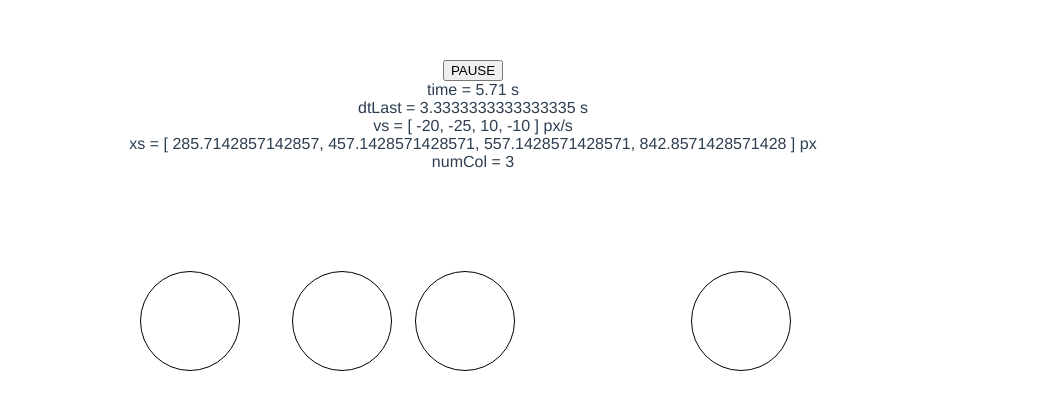
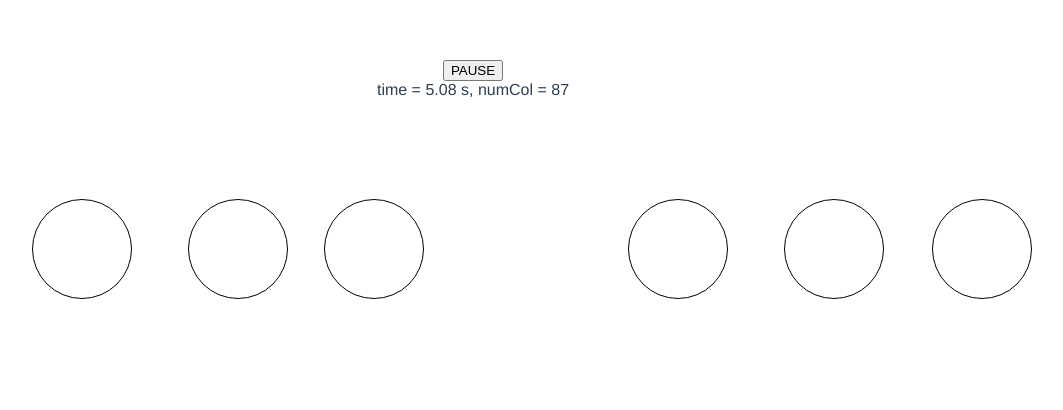
Before and after one commit to pknipp/collisions, a Vue app: page / in a window 1280 px wide. Shown: the top 410 px of the page, without its empty margins (167-1230 px from the left). Built offline with nearby package versions, Linux system fonts and the light colour scheme.

Commit message:
Get 1-d collisions to work w/DRY code.

```diff
--- a/src/App.vue
+++ b/src/App.vue
@@ -3,35 +3,13 @@
     <!-- <img alt="Vue logo" src="./assets/logo.png" /> -->
     <!-- <HelloWorld msg="Welcome to my very first Vue.js App" /> -->
     <button @click="running = !running">{{running ? "PAUSE" : "START"}}</button>
-    <div>time = {{time.toFixed(2)}} s</div>
-    <div>dtLast = {{dtLast / 1000}} s</div>
-    <div>vs = {{vs}} px/s</div>
-    <div>xs = {{xs}} px</div>
-    <div>numCol = {{numCol}}</div>
-    <div class="container" height="800px" width="1200px">
-      <div class="dot" v-bind:style="{
-        left:xs[0] + 'px',
+    <div>time = {{time.toFixed(2)}} s, numCol = {{numCol}}</div>
+    <div class="container" height="800px" v-bind:style="{width: width + 'px'}">
+      <div v-for="(x,i) of xs" :key="i" class="dot" v-bind:style="{
+        left:x + 'px',
         height: diameter + 'px',
         width: diameter + 'px',
-        transitionDuration: 1 * dtNext / 1000 + 's'
-      }"></div>
-      <div class="dot" v-bind:style="{
-        left:xs[1] + 'px',
-        height: diameter + 'px',
-        width: diameter + 'px',
-        transitionDuration: 1 * dtNext / 1000 + 's'
-      }"></div>
-      <div class="dot" v-bind:style="{
-        left:xs[2] + 'px',
-        height: diameter + 'px',
-        width: diameter + 'px',
-        transitionDuration: 1 * dtNext / 1000 + 's'
-      }"></div>
-      <div class="dot" v-bind:style="{
-        left:xs[3] + 'px',
-        height: diameter + 'px',
-        width: diameter + 'px',
-        transitionDuration: 1 * dtNext / 1000 + 's'
+        transitionDuration: dtNext / 1000 + 's'
       }"></div>
     </div>
   </div>
@@ -51,10 +29,11 @@ export default {
       dtNext: 0,
       time: 0,
       dtLast: null,
-      xs: [300, 500, 700, 900],
-      vs: [10, -20, -25, -10],
+      xs: [100, 300, 500, 700, 900, 1100],
+      vs: [200, 400, 1000, -200, 300, -70],
       diameter: 100,
       numCol: 0,
+      width: 1200,
       running: true
     }
   },
@@ -68,20 +47,33 @@ export default {
       if (this.numCol > 0) {
         this.dtLast = this.dtNext;
         let dtMin = Infinity;
-        let dt, iMin, jMin;
+        let dt, iMin, jMin, dv, dx;
         for (let i = 0; i < this.xs.length; i++) {
-          for (let j = i + 1; j < this.xs.length; j++) {
-            dt = (this.xs[j] - this.xs[i] - this.diameter) / (this.vs[i] - this.vs[j]);
-            if (dt > 0 && dt < dtMin) [iMin, jMin, dtMin] = [i, j, dt];
+          for (let j = i; j < this.xs.length; j++) {
+            if (j !== i) {
+              dv = this.vs[i] - this.vs[j];
+              dx = this.xs[j] - this.xs[i];
+            } else {
+              dv = 2 * this.vs[i];
+              dx = 2 * ((dv > 0 ? this.width : 0) - this.xs[i]);
+            }
+            if (Math.sign(dv) === Math.sign(dx)) {
+              dt = (Math.abs(dx) - this.diameter) / Math.abs(dv);
+              if (dt < dtMin)[iMin, jMin, dtMin] = [i, j, dt];
+            }
           }
         }
+        this.xs = this.xs.map((x, i) => x + this.vs[i] * dtMin);
         this.dtNext = dtMin * 1000;
-        this.xs = this.xs.map((x, i) => x + this.vs[i] * this.dtNext / 1000);
-        [this.vs[iMin], this.vs[jMin]] = [this.vs[jMin], this.vs[iMin]];
+        if (iMin !== jMin) {
+          [this.vs[iMin], this.vs[jMin]] = [this.vs[jMin], this.vs[iMin]];
+        } else {
+          this.vs[iMin] *= -1;
+        }
         this.time += this.running ? this.dtNext / 1000 : 0;
       }
       this.numCol++;
-      if (this.dtNext >= 0) this.timeout = setTimeout(this.increment, this.dtNext);
+      this.timeout = setTimeout(this.increment, this.dtNext);
     }
   },
   created() {this.increment()}
```
